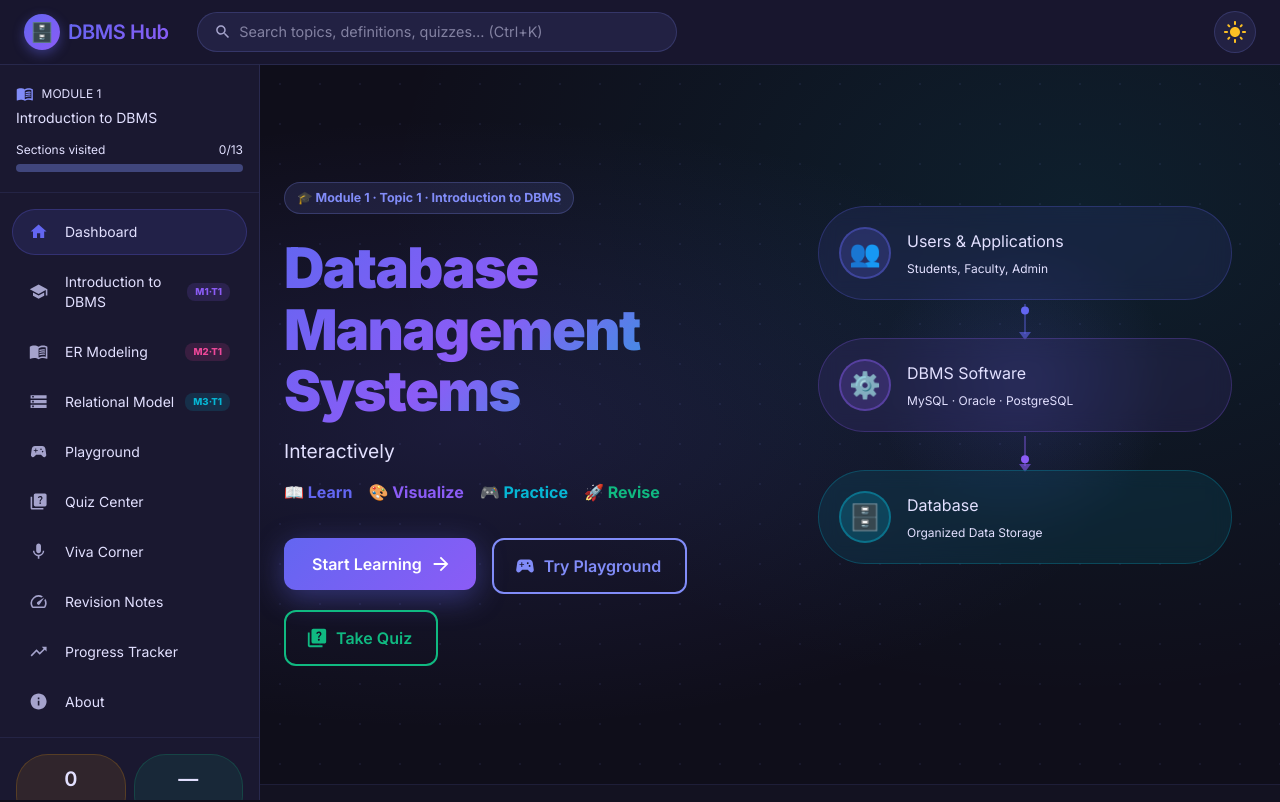
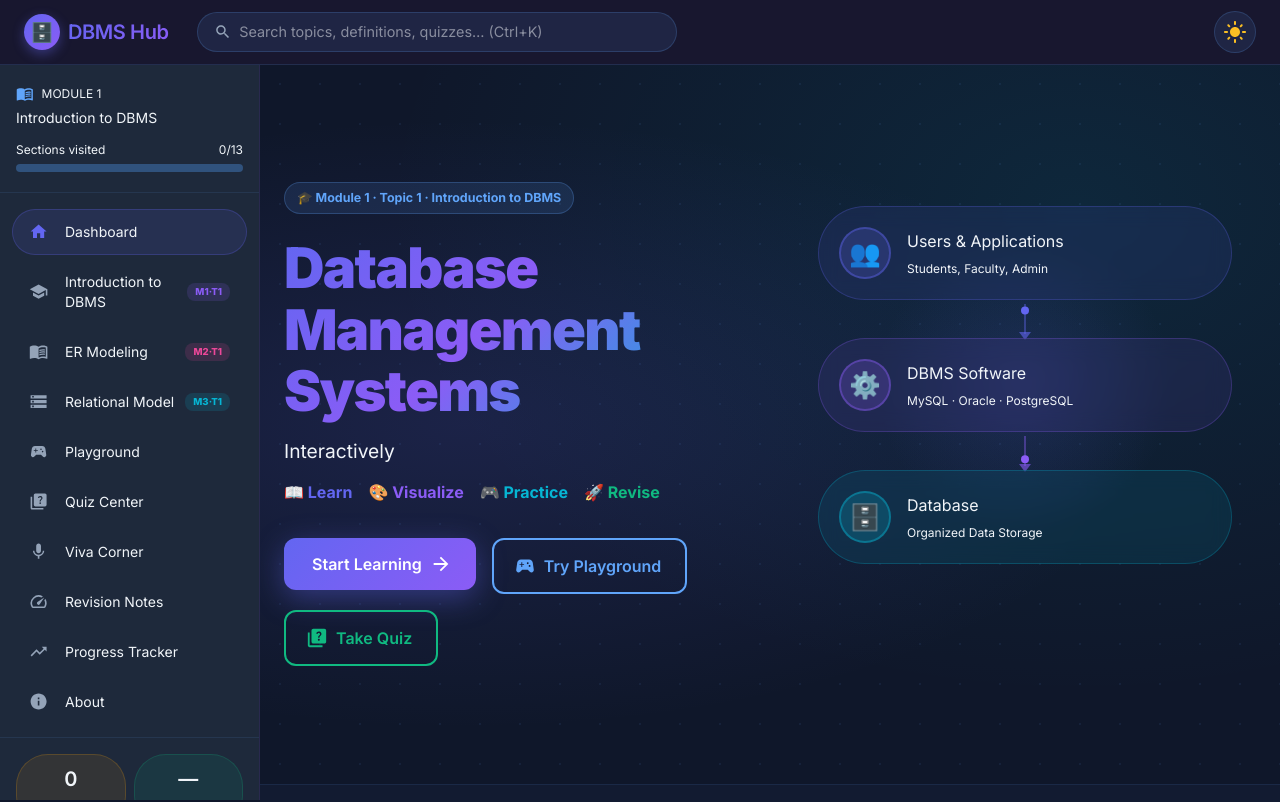
Before and after one commit to rohinaruna-dev/DBMS, a Next.js app in the folder dbms-learning-hub/: page /DBMS/ in a window 1280 px wide. Shown: the top 802 px of the page. Built offline with nearby package versions, Linux system fonts and the light colour scheme.

Commit message:
Update theme to professional blue and slate

```diff
--- a/dbms-learning-hub/src/app/globals.css
+++ b/dbms-learning-hub/src/app/globals.css
@@ -7,9 +7,9 @@
 
 /* ─── CSS Custom Properties ─────────────────────────────────── */
 :root {
-  --primary: #6366f1;
-  --primary-light: #818cf8;
-  --secondary: #06b6d4;
+  --primary: #2563eb;
+  --primary-light: #60a5fa;
+  --secondary: #475569;
   --accent: #f59e0b;
   --success: #10b981;
   --error: #ef4444;
@@ -72,7 +72,7 @@ body {
 
 /* ─── Gradient Text ─────────────────────────────────────────── */
 .gradient-text {
-  background: linear-gradient(135deg, #6366f1 0%, #8b5cf6 50%, #06b6d4 100%);
+  background: linear-gradient(135deg, #1e3a8a 0%, #2563eb 50%, #38bdf8 100%);
   -webkit-background-clip: text;
   -webkit-text-fill-color: transparent;
   background-clip: text;
@@ -80,7 +80,7 @@ body {
 
 /* ─── Animated Gradient Background ─────────────────────────── */
 .gradient-bg {
-  background: linear-gradient(135deg, #6366f1 0%, #8b5cf6 50%, #06b6d4 100%);
+  background: linear-gradient(135deg, #1e3a8a 0%, #2563eb 50%, #38bdf8 100%);
   background-size: 200% 200%;
   animation: gradientShift 4s ease infinite;
 }
@@ -93,11 +93,11 @@ body {
 
 /* ─── Glow Effect ───────────────────────────────────────────── */
 .glow {
-  box-shadow: 0 0 20px rgba(99, 102, 241, 0.4), 0 0 60px rgba(99, 102, 241, 0.2);
+  box-shadow: 0 0 20px rgba(37, 99, 235, 0.4), 0 0 60px rgba(37, 99, 235, 0.2);
 }
 
 .glow-sm {
-  box-shadow: 0 0 10px rgba(99, 102, 241, 0.3);
+  box-shadow: 0 0 10px rgba(37, 99, 235, 0.3);
 }
 
 /* ─── Card Hover ────────────────────────────────────────────── */
@@ -111,8 +111,8 @@ body {
 
 /* ─── Pulse Animation ───────────────────────────────────────── */
 @keyframes pulse-glow {
-  0%, 100% { box-shadow: 0 0 5px rgba(99, 102, 241, 0.3); }
-  50% { box-shadow: 0 0 20px rgba(99, 102, 241, 0.7); }
+  0%, 100% { box-shadow: 0 0 5px rgba(37, 99, 235, 0.3); }
+  50% { box-shadow: 0 0 20px rgba(37, 99, 235, 0.7); }
 }
 
 .pulse-glow {
--- a/dbms-learning-hub/src/theme/theme.ts
+++ b/dbms-learning-hub/src/theme/theme.ts
@@ -5,18 +5,18 @@ import { createTheme, alpha } from '@mui/material/styles';
 
 // ─── Design Tokens ──────────────────────────────────────────
 const tokens = {
-  // Primary: Deep Indigo/Violet
+  // Primary: Professional Corporate Blue
   primary: {
-    main: '#6366f1',
-    light: '#818cf8',
-    dark: '#4f46e5',
+    main: '#2563eb',
+    light: '#60a5fa',
+    dark: '#1d4ed8',
     contrastText: '#ffffff',
   },
-  // Secondary: Teal/Cyan
+  // Secondary: Sophisticated Slate
   secondary: {
-    main: '#06b6d4',
-    light: '#22d3ee',
-    dark: '#0891b2',
+    main: '#475569',
+    light: '#94a3b8',
+    dark: '#334155',
     contrastText: '#ffffff',
   },
   // Accent
@@ -34,12 +34,12 @@ export const lightTheme = createTheme({
     primary: tokens.primary,
     secondary: tokens.secondary,
     background: {
-      default: '#f8faff',
+      default: '#f8fafc',
       paper: '#ffffff',
     },
     text: {
-      primary: '#1e1b4b',
-      secondary: '#4c4a6e',
+      primary: '#0f172a',
+      secondary: '#475569',
     },
     success: { main: tokens.success },
     error: { main: tokens.error },
@@ -133,24 +133,24 @@ export const darkTheme = createTheme({
   palette: {
     mode: 'dark',
     primary: {
-      main: '#818cf8',
-      light: '#a5b4fc',
-      dark: '#6366f1',
+      main: '#60a5fa',
+      light: '#93c5fd',
+      dark: '#2563eb',
       contrastText: '#ffffff',
     },
     secondary: {
-      main: '#22d3ee',
-      light: '#67e8f9',
-      dark: '#06b6d4',
+      main: '#94a3b8',
+      light: '#cbd5e1',
+      dark: '#475569',
       contrastText: '#000000',
     },
     background: {
-      default: '#0f0e1a',
-      paper: '#1a1830',
+      default: '#0f172a',
+      paper: '#1e293b',
     },
     text: {
-      primary: '#e2e0ff',
-      secondary: '#a5a3cc',
+      primary: '#f1f5f9',
+      secondary: '#94a3b8',
     },
     success: { main: '#34d399' },
     error: { main: '#f87171' },
@@ -173,13 +173,13 @@ export const darkTheme = createTheme({
       styleOverrides: {
         root: {
           backgroundImage: 'none',
-          backgroundColor: alpha('#1a1830', 0.9),
+          backgroundColor: alpha('#1e293b', 0.9),
           backdropFilter: 'blur(20px)',
-          boxShadow: '0 1px 3px rgba(0,0,0,0.3), 0 8px 24px rgba(129,140,248,0.08)',
-          border: '1px solid rgba(129,140,248,0.15)',
+          boxShadow: '0 1px 3px rgba(0,0,0,0.3), 0 8px 24px rgba(96,165,250,0.08)',
+          border: '1px solid rgba(96,165,250,0.15)',
           transition: 'box-shadow 0.3s ease, transform 0.3s ease',
           '&:hover': {
-            boxShadow: '0 4px 12px rgba(0,0,0,0.4), 0 20px 40px rgba(129,140,248,0.15)',
+            boxShadow: '0 4px 12px rgba(0,0,0,0.4), 0 20px 40px rgba(96,165,250,0.15)',
             transform: 'translateY(-2px)',
           },
         },
@@ -194,11 +194,11 @@ export const darkTheme = createTheme({
           fontWeight: 600,
         },
         containedPrimary: {
-          background: 'linear-gradient(135deg, #6366f1 0%, #8b5cf6 100%)',
-          boxShadow: '0 4px 15px rgba(99,102,241,0.4)',
+          background: 'linear-gradient(135deg, #2563eb 0%, #1d4ed8 100%)',
+          boxShadow: '0 4px 15px rgba(37,99,235,0.4)',
           '&:hover': {
-            background: 'linear-gradient(135deg, #4f46e5 0%, #7c3aed 100%)',
-            boxShadow: '0 6px 20px rgba(99,102,241,0.5)',
+            background: 'linear-gradient(135deg, #1d4ed8 0%, #1e3a8a 100%)',
+            boxShadow: '0 6px 20px rgba(37,99,235,0.5)',
           },
         },
       },
```
